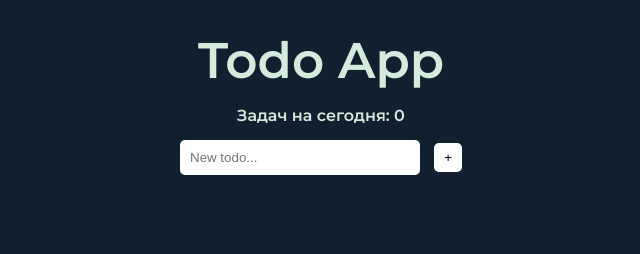
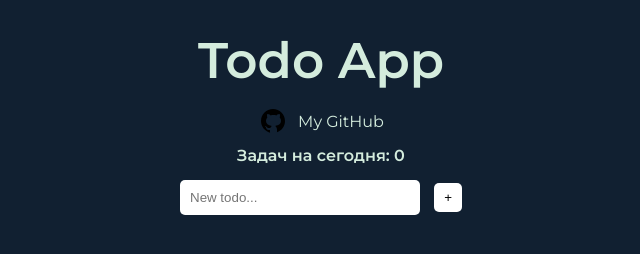
Before and after one commit to devev-m/todo-app, a plain HTML site: page index.html in a window 1280 px wide. Shown: the whole page, without its empty margins (319-959 px from the left). Drawn offline with Linux system fonts and the light colour scheme.

Commit message:
add link to github project

```diff
--- a/index.html
+++ b/index.html
@@ -13,6 +13,7 @@
 <body>
    <div class="container">
       <h1 class="title">Todo App</h1>
+      <a class="link" target="_blank" href="https://github.com/devev-m/todo-app"><img src="./img/github.svg" alt="GitHub">My GitHub</a>
       <p class="subtitle">Задач на сегодня: <span class="subtitle-number"></span></p>
       <form class="form">
          <input class="form__input" type="text" placeholder="New todo...">
--- a/scss/style.scss
+++ b/scss/style.scss
@@ -20,6 +20,17 @@ body {
    font-size: 50px;
    font-weight: 600;
    padding: 30px 0 15px;
+}
+.link{
+   text-decoration: none;
+   color: inherit;
+   display: flex;
+   justify-content: center;
+   align-items: center;
+   margin: 0px 0px 10px 0px;
+   img{
+      margin: 0px 10px 0px 0px;
+   }
 }
 .subtitle{
    font-weight: 600;
```
Also changed, not shown: css/style.css, img/github.svg (added), 1 other file.
